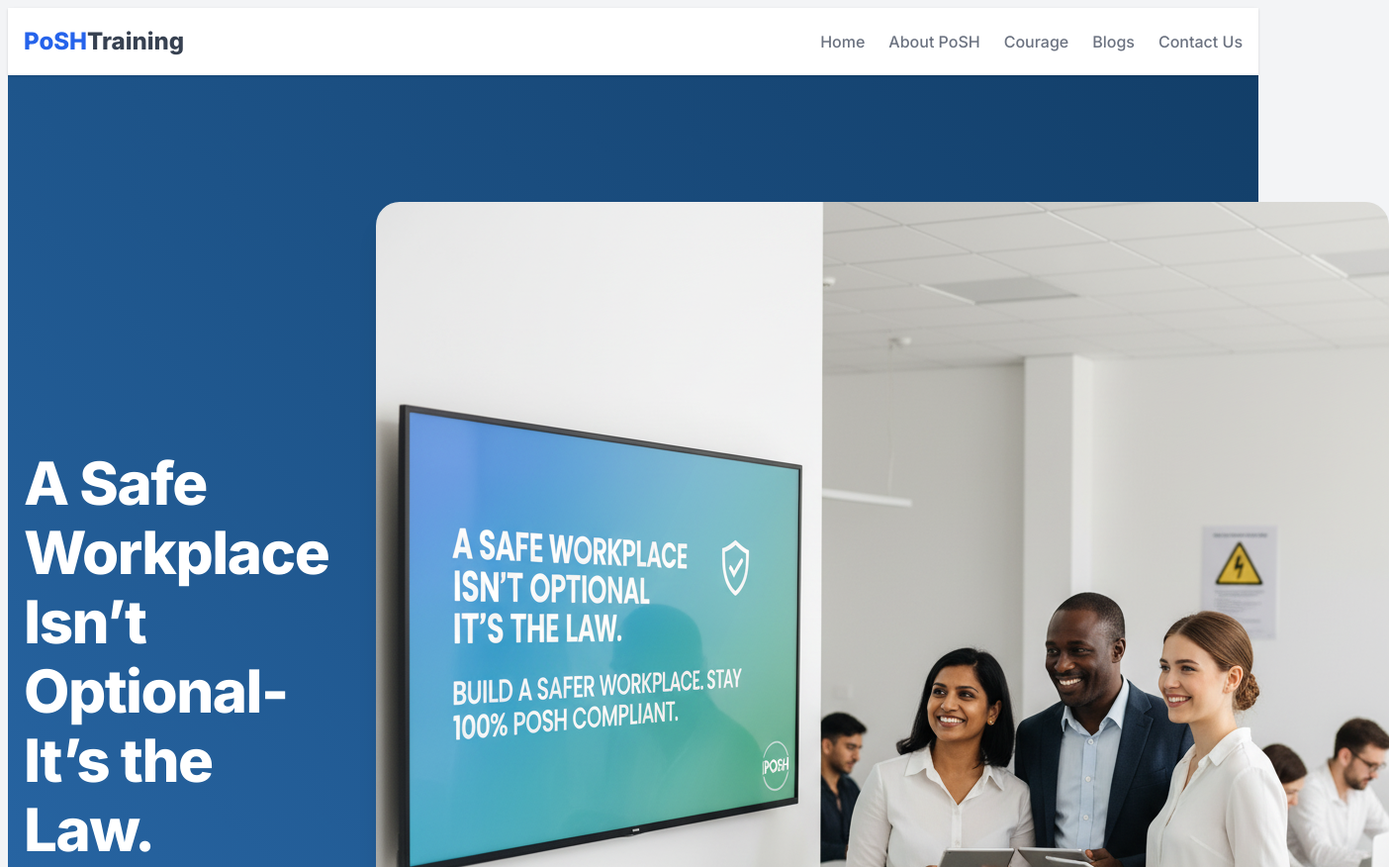
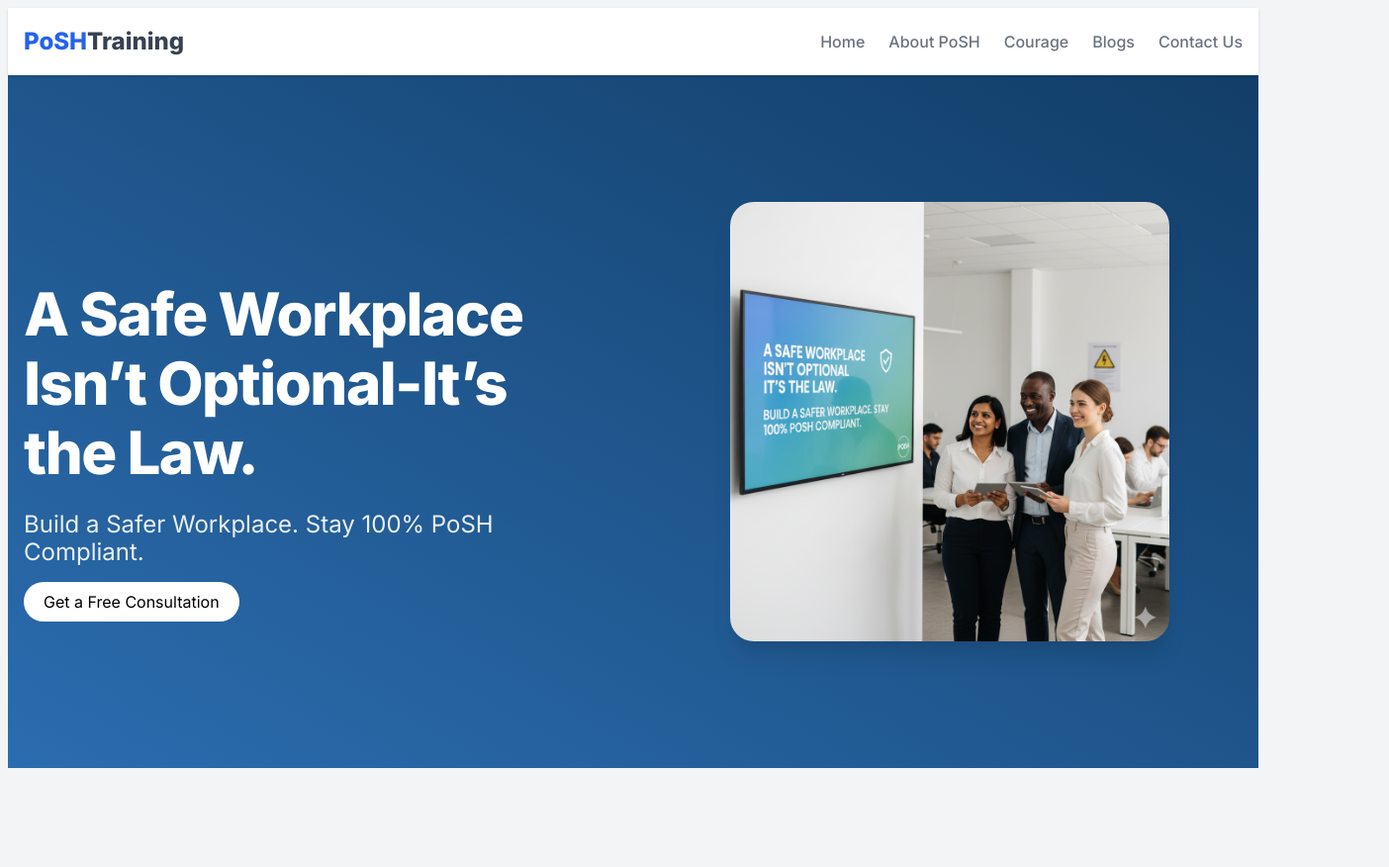
Before and after one commit to Hari5497/poshtraining, a plain HTML site: page index.html in a window 1280 px wide. Shown: the top 876 px of the page at 99% size, 1404 px wide, since content can reach past the window. Drawn offline with Linux system fonts and the light colour scheme.

Commit message:
Update image css

```diff
--- a/index.html
+++ b/index.html
@@ -554,7 +554,7 @@
                 </div>
             </div>
             <div class="hero-image">
-                <img src="./banner-image.png" alt="PoSH Compliance Illustration" class="illustration">
+                <img src="./banner-image.png" width="75%" alt="PoSH Compliance Illustration" class="illustration">
             </div>
         </div>
     </section>
```
